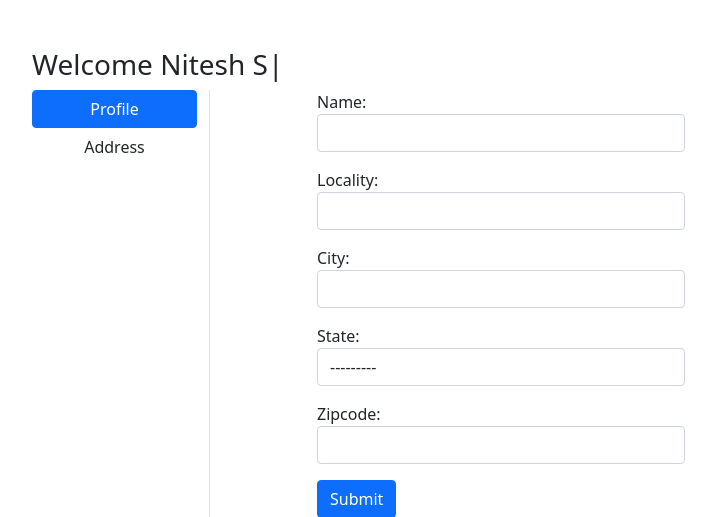
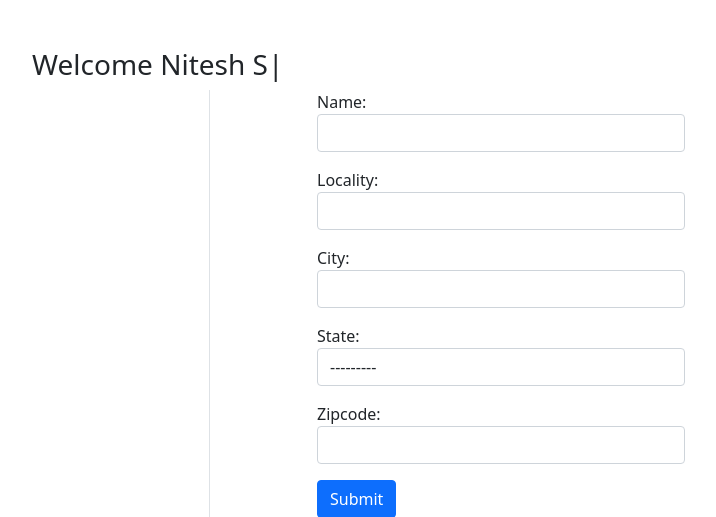
Before and after one commit to Nitesh-Singh-5/sureShop, a Django app: page /profile/ in a window 1280 px wide. Shown: the part 56-573 px from the top of the page, without its empty margins (50-766 px from the left). Run offline with Django 3.2, Linux system fonts and the light colour scheme; a user stored in the database is signed in; data comes from the database, SQL or seed files in the repository; some libraries are stand-ins or nearby versions.

Commit message:
Update profile.html

```diff
--- a/app/templates/app/profile.html
+++ b/app/templates/app/profile.html
@@ -6,10 +6,7 @@
   <div class="row">
     <h3>Welcome <span class="text-capitalize" id="typed" ></span></h3>
     <div class="col-sm-2 border-end">
-      <ul class="list-unstyled">
-        <li class="d-grid"><a href="{% url 'profile' %}" class="btn {{active}}">Profile</a></li>
-        <li class="d-grid"><a href="{% url 'address' %}" class="btn">Address</a></li>
-      </ul>
+
     </div>
     <div class="col-sm-8 offset-sm-1">
       <form action="" method="post">
```
